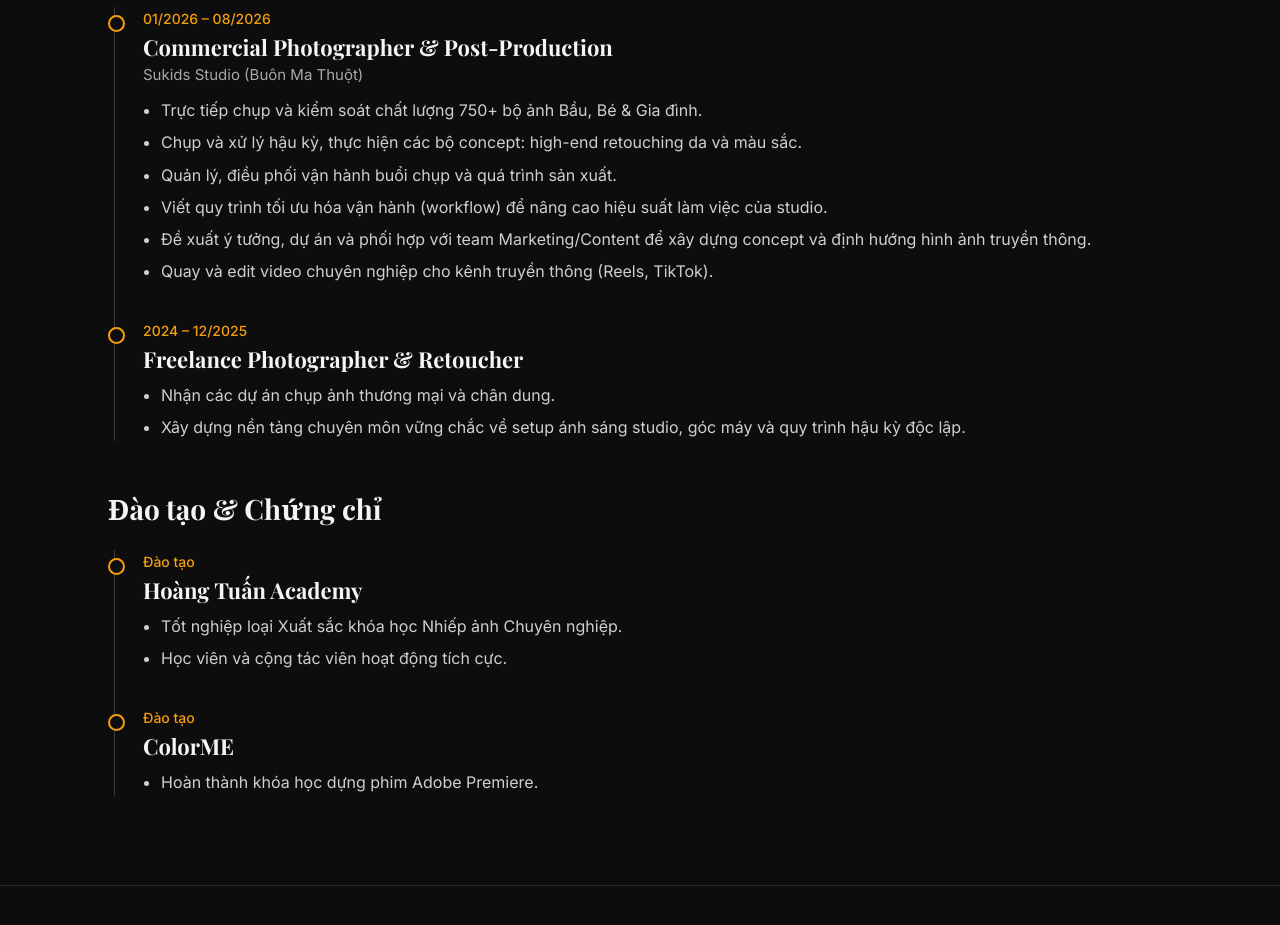
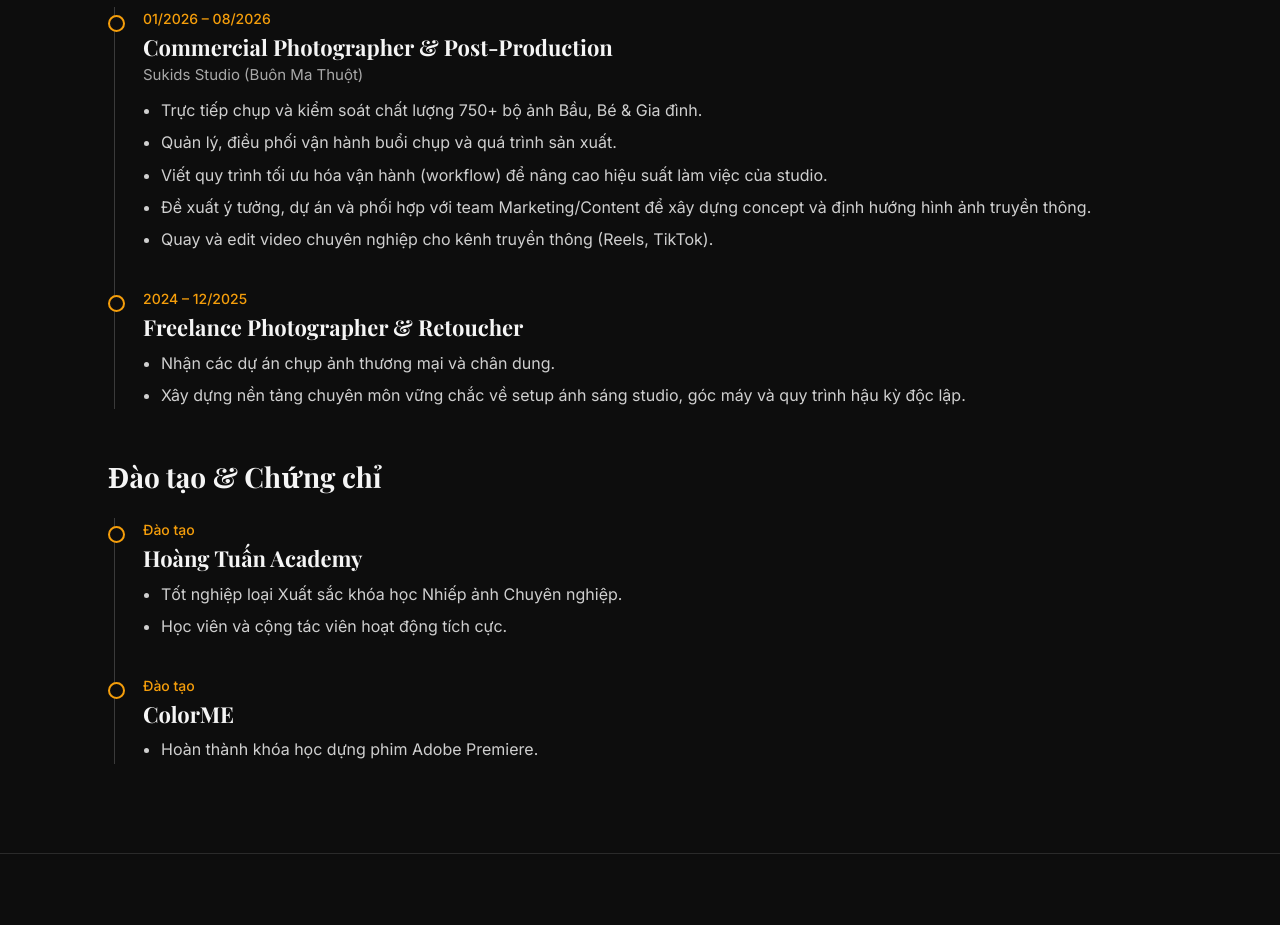
Before and after one commit to dangthinh16053-spec/tran-dang-thinh-portfolio, a plain HTML site: page index.html in a window 1280 px wide. Shown: the part 1700-2625 px from the top of the page. Drawn offline with nearby package versions, Linux system fonts and the light colour scheme.

Commit message:
Update index.html

```diff
--- a/index.html
+++ b/index.html
@@ -164,7 +164,7 @@ footer a{text-decoration:none;color:var(--amber)}
 <div class="tl rv">
 <div class="it"><div class="when">01/2026 – 08/2026</div><h3>Commercial Photographer &amp; Post-Production</h3><div class="org">Sukids Studio (Buôn Ma Thuột)</div><ul>
 <li>Trực tiếp chụp và kiểm soát chất lượng 750+ bộ ảnh Bầu, Bé &amp; Gia đình.</li>
-<li>Chụp và xử lý hậu kỳ, thực hiện các bộ concept: high-end retouching da và màu sắc.</li>
+
 <li>Quản lý, điều phối vận hành buổi chụp và quá trình sản xuất.</li>
 <li>Viết quy trình tối ưu hóa vận hành (workflow) để nâng cao hiệu suất làm việc của studio.</li>
 <li>Đề xuất ý tưởng, dự án và phối hợp với team Marketing/Content để xây dựng concept và định hướng hình ảnh truyền thông.</li>
```
